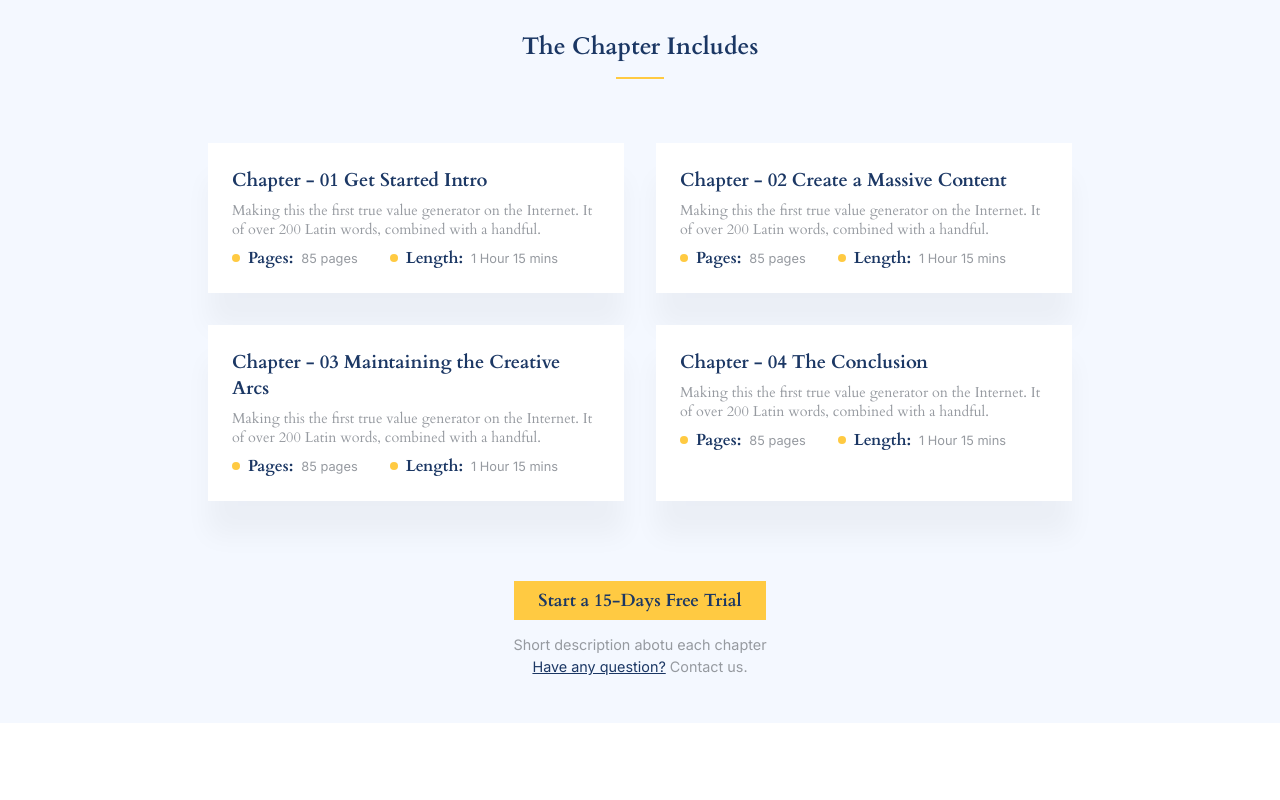
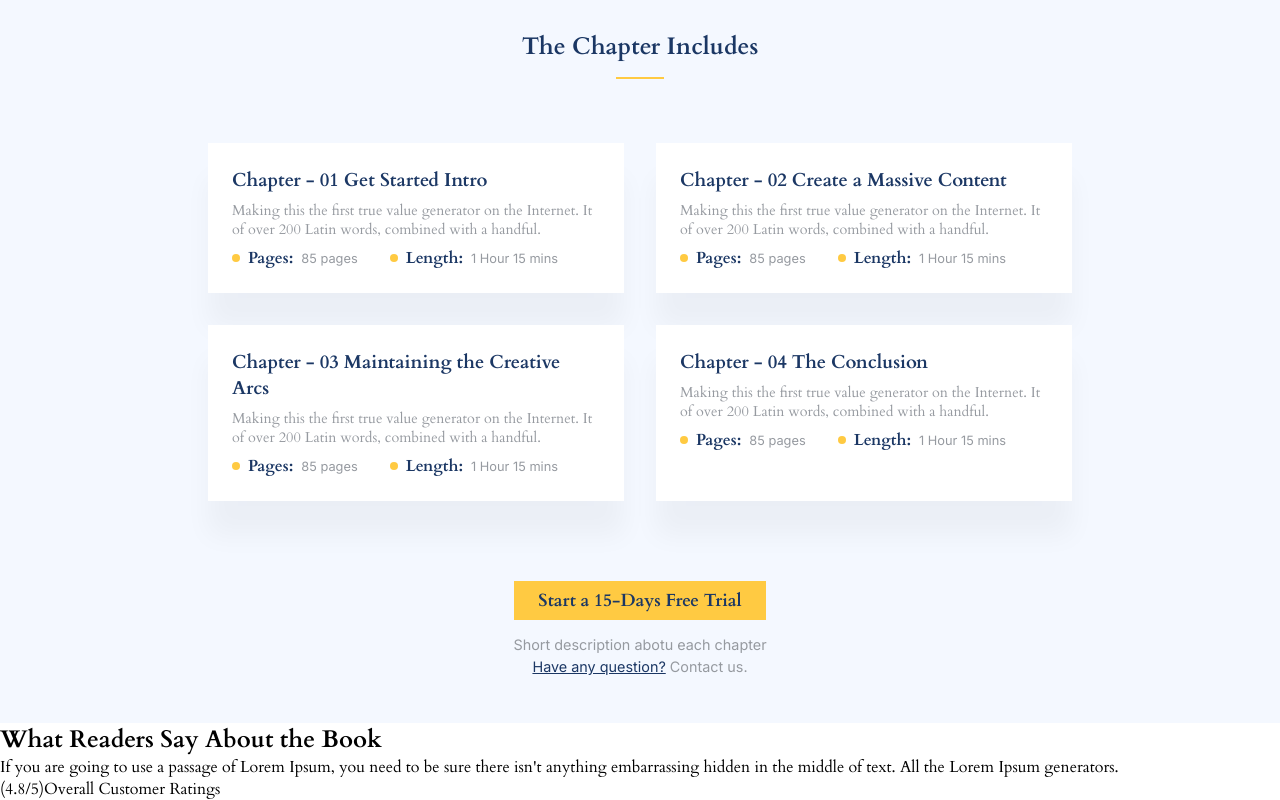
Before and after one commit to zmirnes/book-shop, a React (Create React App) app: page / in a window 1280 px wide. Shown: the part 3140-3940 px from the top of the page. Before the commit the page ends 3863 px from the top, so only its background shows below. Built offline with nearby package versions, Linux system fonts and the light colour scheme.

Commit message:
Created base elements for What Readers Say section

```diff
--- a/package.json
+++ b/package.json
@@ -7,6 +7,7 @@
     "@testing-library/jest-dom": "^5.16.5",
     "@testing-library/react": "^13.4.0",
     "@testing-library/user-event": "^13.5.0",
+    "framer-motion": "^9.0.4",
     "react": "^18.2.0",
     "react-dom": "^18.2.0",
     "react-scripts": "5.0.1",
--- /dev/null
+++ b/src/components/WhatReadersSay/WhatReadersSay.jsx
@@ -0,0 +1,35 @@
+import React from "react";
+import classes from "./WhatReadersSay.module.css";
+
+const WhatReadersSay = () => {
+  return (
+    <section className={classes.section}>
+      <div className={classes.container}>
+        <div className={classes.leftSide}>
+          <h1 className={classes.title}>What Readers Say About the Book</h1>
+          <p className={classes.text}>
+            If you are going to use a passage of Lorem Ipsum, you need to be
+            sure there isn't anything embarrassing hidden in the middle of text.
+            All the Lorem Ipsum generators.
+          </p>
+          <div className={classes.rating}>
+            <div className={classes.circles}>
+              <div className={classes.circle}></div>
+              <div className={classes.circle}></div>
+              <div className={classes.circle}></div>
+              <div className={classes.circle}></div>
+              <div className={classes.circle}></div>
+            </div>
+            <span className={classes.numbers}>(4.8/5)</span>
+            <span className={classes.overalRatingText}>
+              Overall Customer Ratings
+            </span>
+          </div>
+        </div>
+        <div className={classes.rightSide}></div>
+      </div>
+    </section>
+  );
+};
+
+export default WhatReadersSay;
--- a/src/pages/Home.jsx
+++ b/src/pages/Home.jsx
@@ -6,6 +6,7 @@ import GetCopy from "../components/GetBookCopy/GetCopy";
 import Header from "../components/Header/Header";
 import Hero from "../components/Hero/Hero";
 import TrustedBy from "../components/TrustedBy/TrustedBy";
+import WhatReadersSay from "../components/WhatReadersSay/WhatReadersSay";
 import WhatWillYouLearn from "../components/WhatWillYouLearn/WhatWillYouLearn";
 
 const Home = () => {
@@ -19,6 +20,7 @@ const Home = () => {
       <GetCopy />
       <WhatWillYouLearn />
       <ChapterIncludes />
+      <WhatReadersSay />
     </Fragment>
   );
 };
```
Also changed, not shown: src/components/WhatReadersSay/WhatReadersSay.module.css (added), 1 other file (tests, documents, lock files or other folders).
